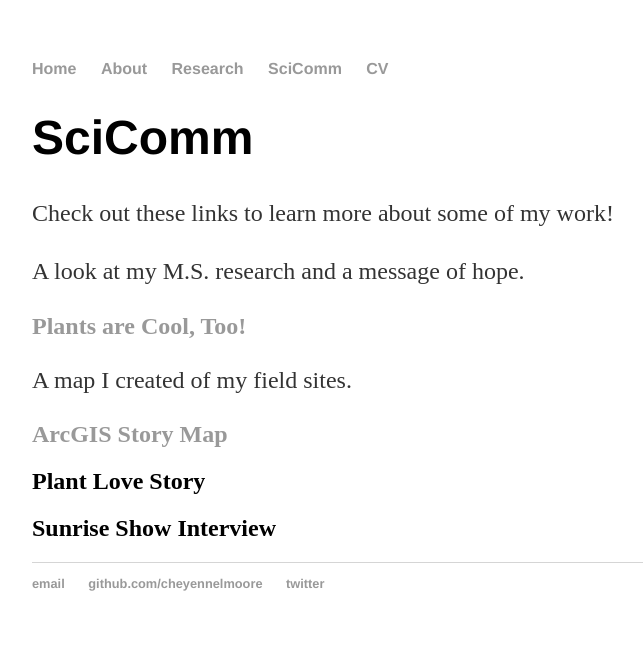
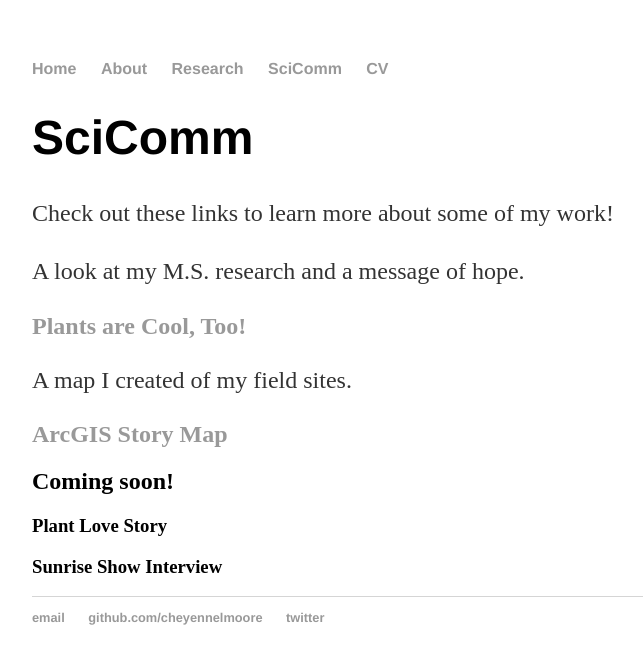
Before and after one commit to cheyennelmoore/cheyennelmoore.github.io, a Jekyll site: the page built from scicomm/index.html, in a window 1280 px wide. Shown: the top 664 px of the page, without its empty margins (160-803 px from the left). Built offline with Jekyll 4.4.1, drawn with Linux system fonts in a browser that asks for light colours.

Commit message:
Update index.html

```diff
--- a/scicomm/index.html
+++ b/scicomm/index.html
@@ -12,5 +12,6 @@ title: SciComm
 <p> A map I created of my field sites.</h2>
 <h2><a href="http://bucknell.maps.arcgis.com/apps/MapTour/index.html?appid=9bc1bc34ddb8478ab7e3b1bc025dfcc0">ArcGIS Story Map</a></h2>
 
-<h2>Plant Love Story</h2>
-<h2>Sunrise Show Interview</h2>
+<h2>Coming soon!</h2>
+<h3>Plant Love Story</h3>
+<h3>Sunrise Show Interview</h3>
```
